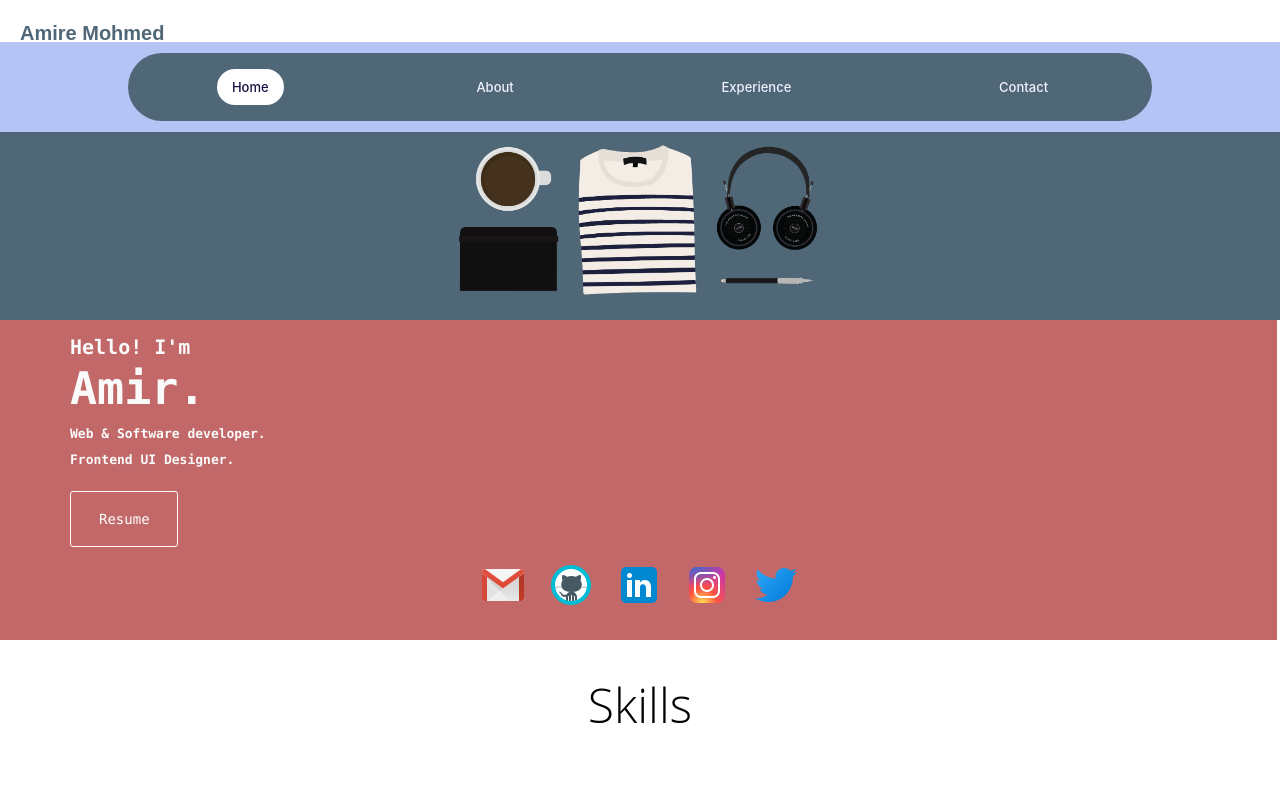
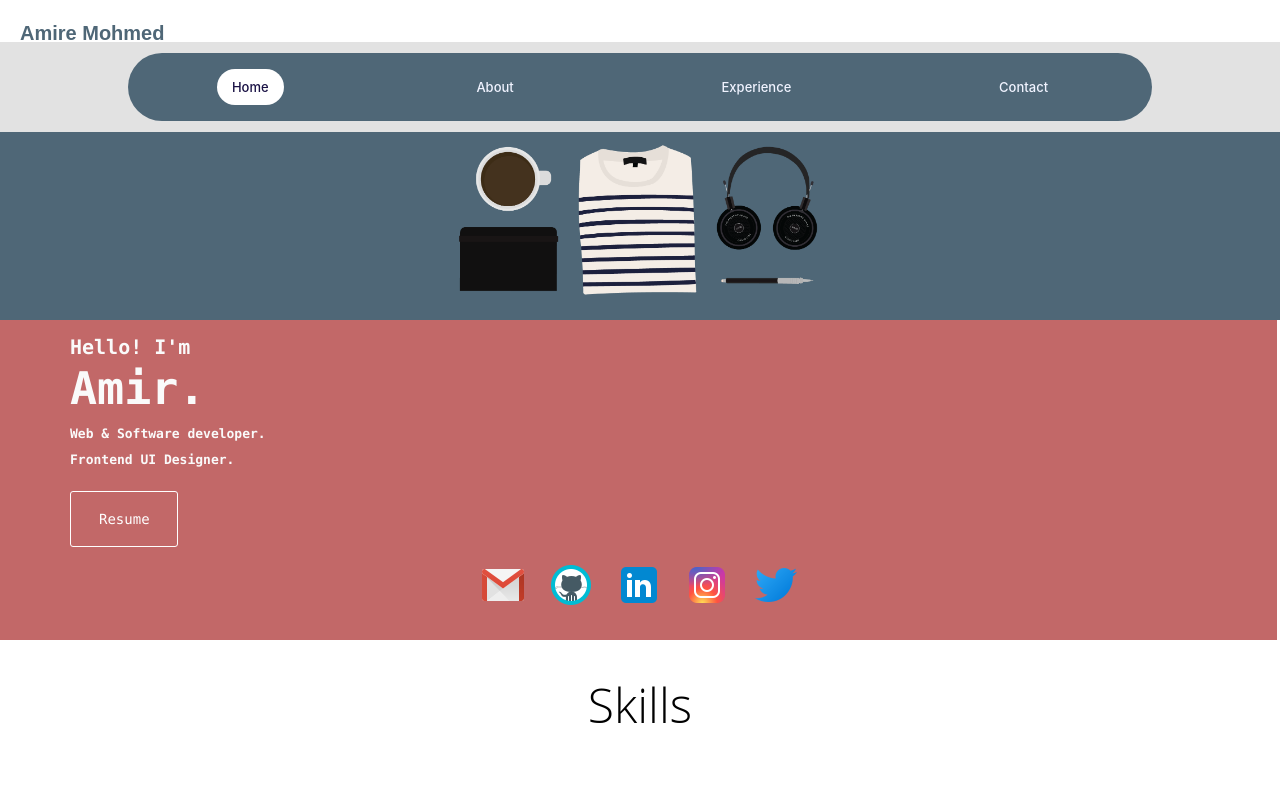
Before and after one commit to amohm001/netlifytest, a React (Create React App) app: page / in a window 1280 px wide. Shown: the top 790 px of the page. Built offline with nearby package versions, Linux system fonts and the light colour scheme.

Commit message:
put profile pic back

```diff
--- a/src/components/about.jsx
+++ b/src/components/about.jsx
@@ -155,7 +155,7 @@ class About extends Component {
                         textAlign: "center"
                     }}>
 
-                        {/* <img src={pic} style={{
+                        <img src={pic} style={{
                             display: "block",
                             // flex: "1 1",
                             float: "left",
@@ -169,7 +169,7 @@ class About extends Component {
                             textAlign: "center",
                             paddingBottom: "20px",
 
-                            }} /> */}
+                        }} />
 
                         <div>
                             <p style={{
--- a/src/components/homepage.jsx
+++ b/src/components/homepage.jsx
@@ -42,7 +42,7 @@ class Home extends Component {
                         minWidth: "100%",
                         maxWidth: "5000px",
                         margin: "auto",
-                        backgroundColor: "rgb(181, 196, 245)",
+                        backgroundColor: "#E2E2E2",
                         position: "fixed",
 
                     }}>
```
Lines whose indentation alone changed are shown as unchanged.
